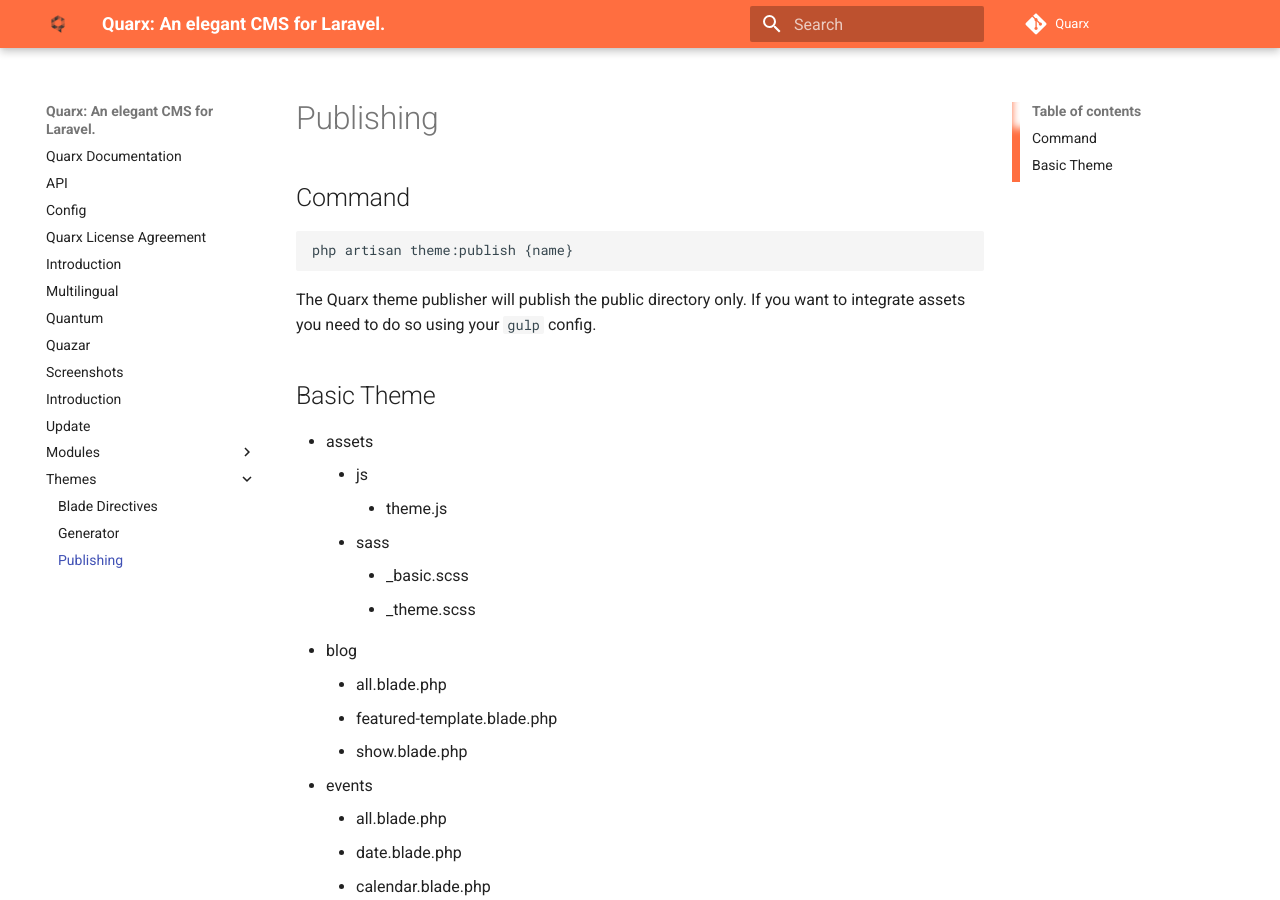
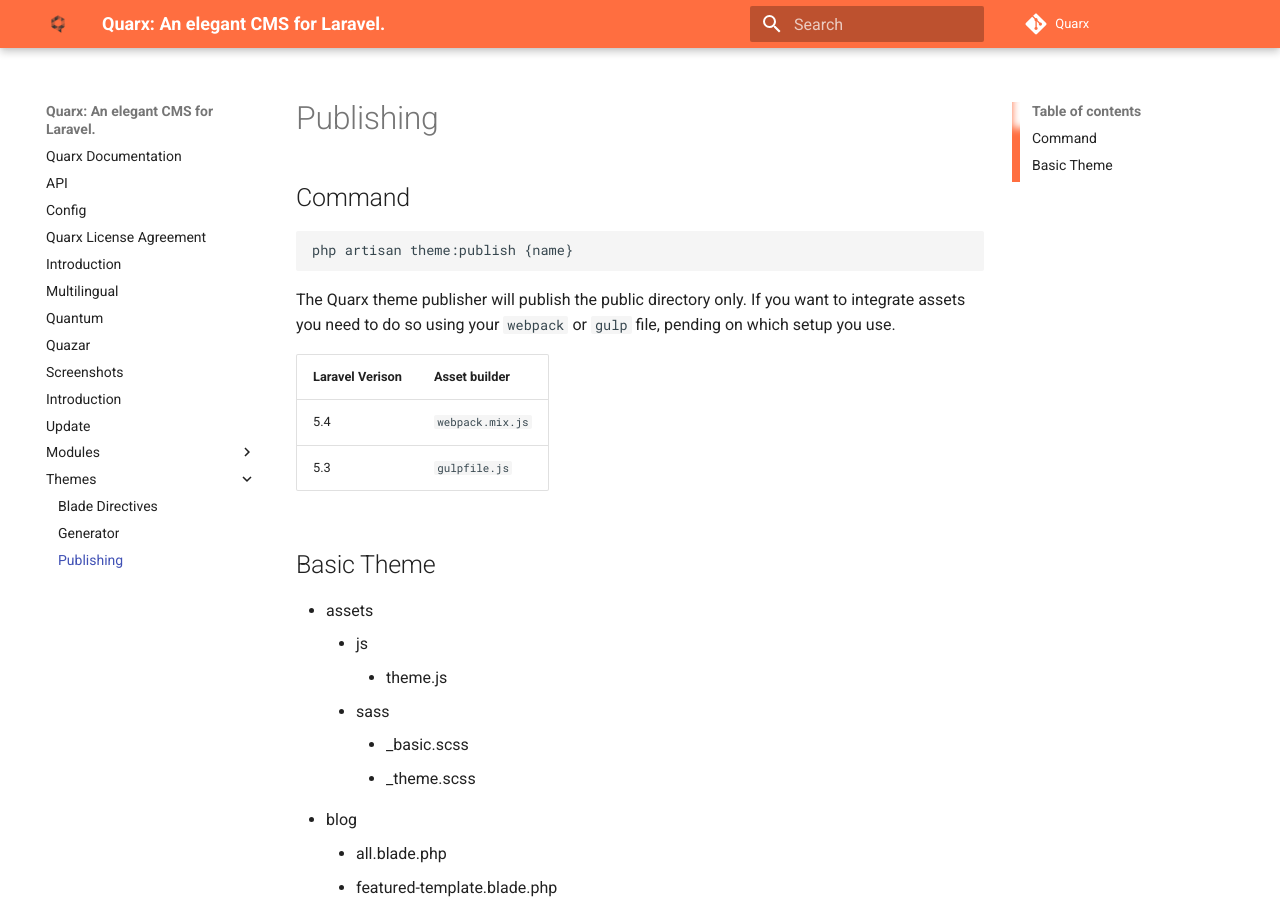
Before and after one commit to fwallen/quarx-docs, an MkDocs documentation site: the page built from docs/Themes/publishing.md, in a window 1280 px wide and 900 px high. Built offline with MkDocs 1.6.1 and Material for MkDocs 9.7.7, drawn with Linux system fonts in a browser that asks for light colours; comment, search, counter and statistics services are not loaded.

Commit message:
Minor updates

````diff
--- a/docs/Themes/publishing.md
+++ b/docs/Themes/publishing.md
@@ -5,7 +5,12 @@
 php artisan theme:publish {name}
 ```
 
-The Quarx theme publisher will publish the public directory only. If you want to integrate assets you need to do so using your `gulp` config.
+The Quarx theme publisher will publish the public directory only. If you want to integrate assets you need to do so using your `webpack` or `gulp` file, pending on which setup you use.
+
+| Laravel Verison | Asset builder |
+| --- | --- |
+| 5.4 | `webpack.mix.js` |
+| 5.3 | `gulpfile.js` |
 
 Basic Theme
 ------
````
Also changed, not shown: docs/config.md (+2 -0 lines).
